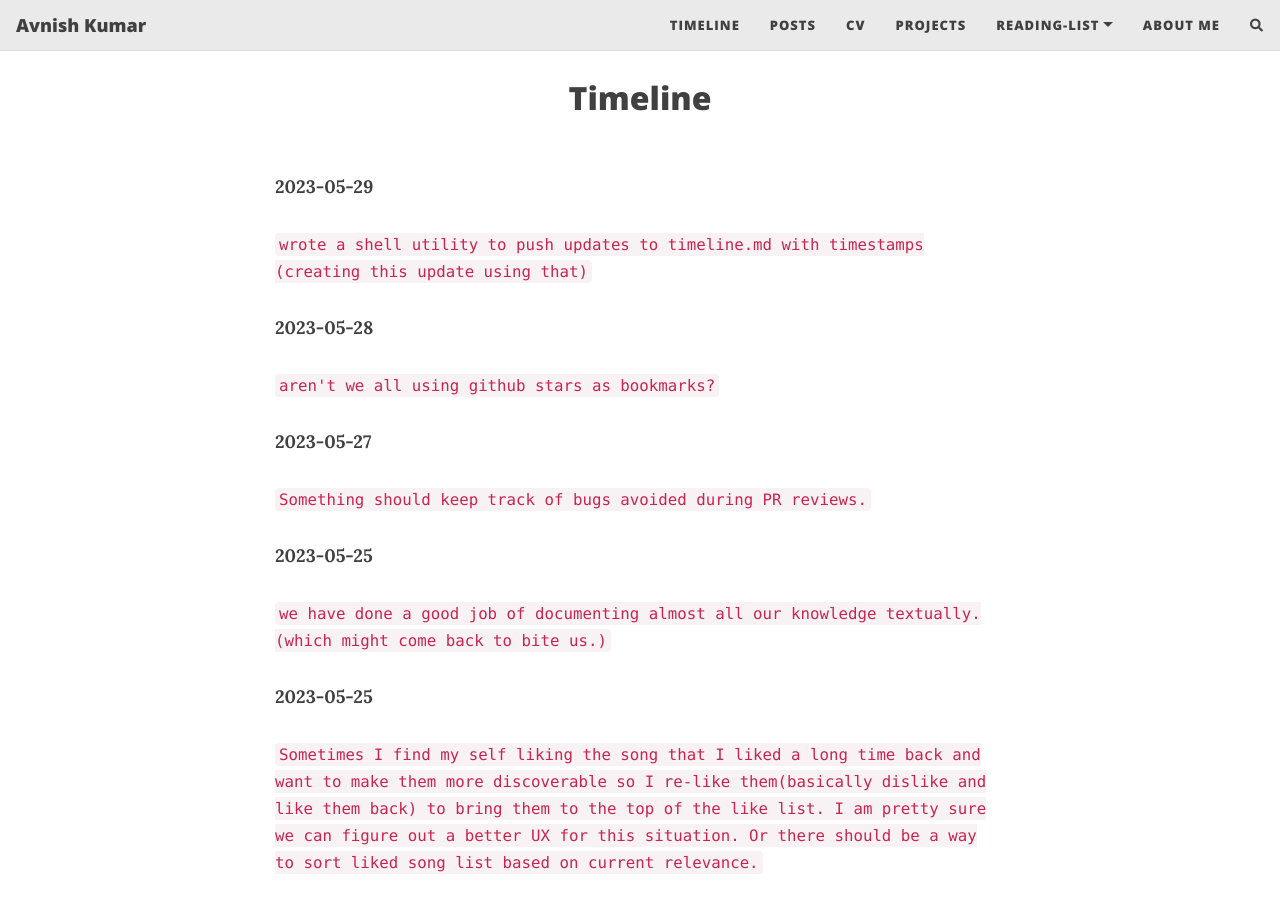
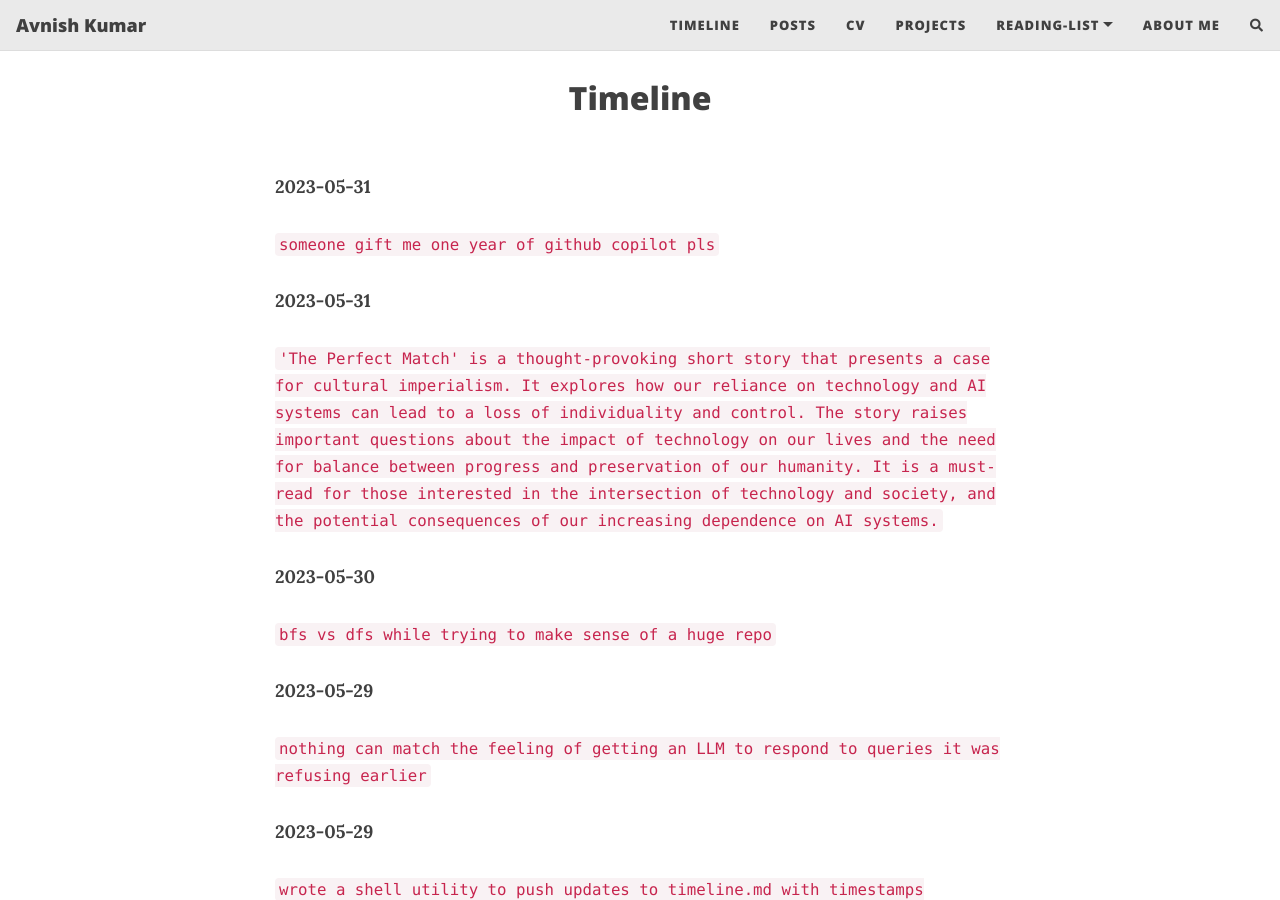
Before and after one commit to kavnish/kavnish.github.io, a Jekyll site: the page built from pages/timeline.md, in a window 1280 px wide and 900 px high. Built offline with Jekyll 4.4.1, drawn with Linux system fonts in a browser that asks for light colours; nearby versions of some CDN libraries; comment, search, counter and statistics services are not loaded.

Commit message:
"tl updates"

```diff
--- a/pages/timeline.md
+++ b/pages/timeline.md
@@ -8,6 +8,22 @@ nav-short: true
 full-width: false
 published: true
 ---
+
+**2023-05-31**
+
+`someone gift me one year of github copilot pls`
+
+**2023-05-31**
+
+`'The Perfect Match' is a thought-provoking short story that presents a case for cultural imperialism. It explores how our reliance on technology and AI systems can lead to a loss of individuality and control. The story raises important questions about the impact of technology on our lives and the need for balance between progress and preservation of our humanity. It is a must-read for those interested in the intersection of technology and society, and the potential consequences of our increasing dependence on AI systems.`
+
+**2023-05-30**
+
+`bfs vs dfs while trying to make sense of a huge repo`
+
+**2023-05-29**
+
+`nothing can match the feeling of getting an LLM to respond to queries it was refusing earlier`
 
 **2023-05-29**
 
```
